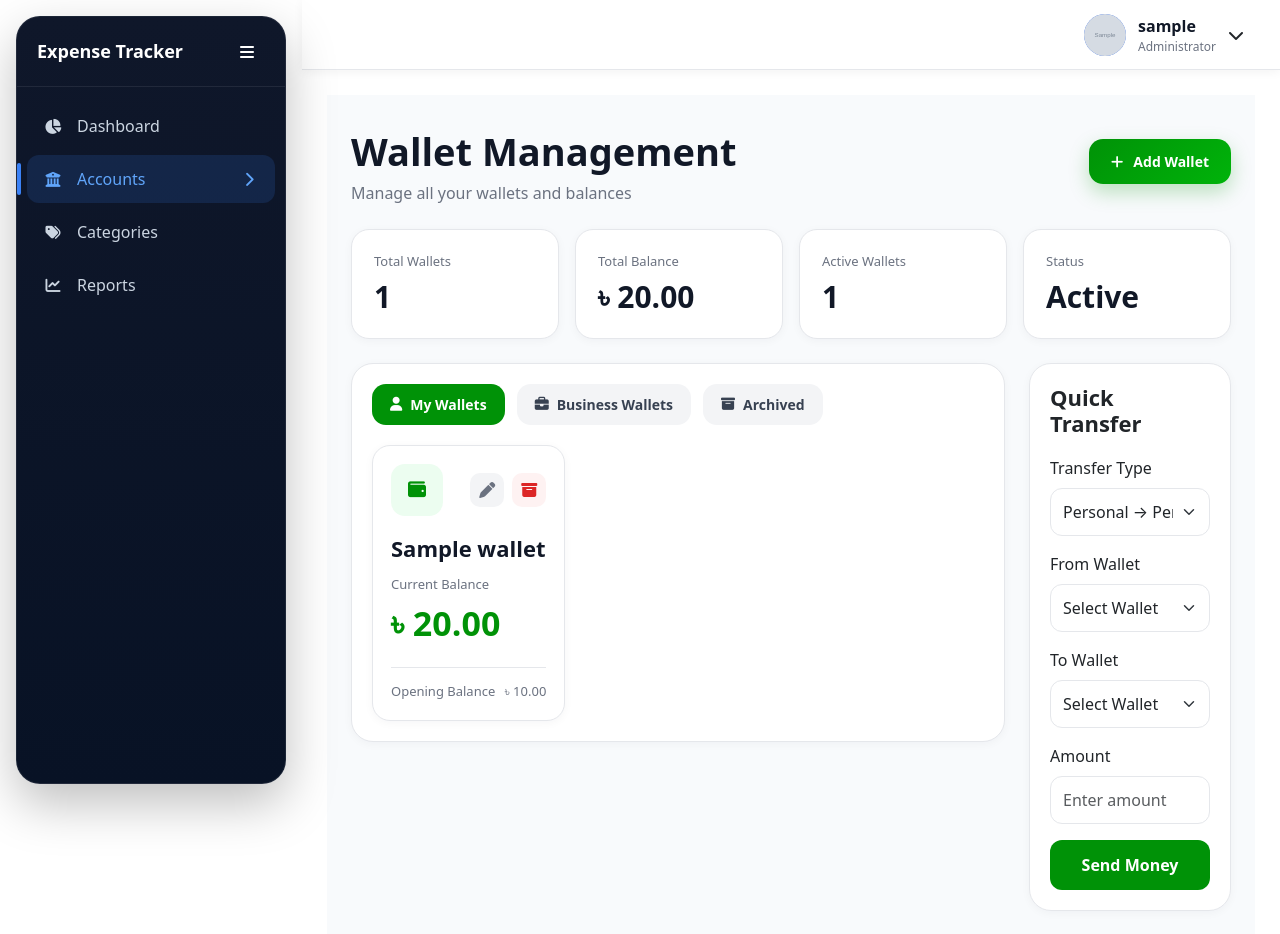
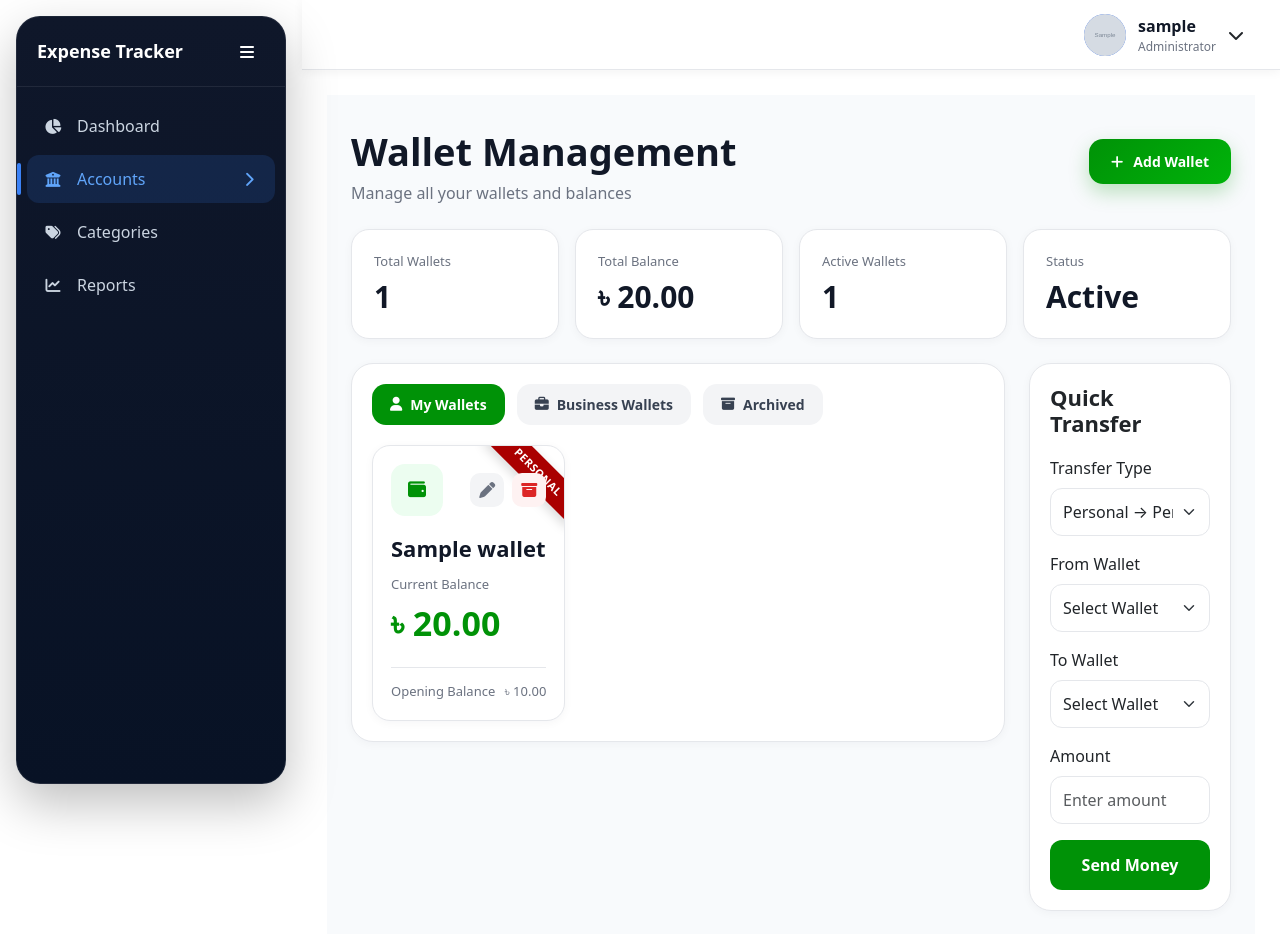
Before and after one commit to engrrasel/oneerp, a Django app: page /wallets/ in a window 1280 px wide. Shown: the top 934 px of the page. Run offline with Django 5.2, Linux system fonts and the light colour scheme; a user stored in the database is signed in; tables that the repository leaves empty hold one stand-in row (values such as "Sample post"); grey boxes marked "Sample" are stand-in pictures.

Commit message:
fix wallet section

```diff
--- a/wallets/static/wallets/css/wallet_list.css
+++ b/wallets/static/wallets/css/wallet_list.css
@@ -232,6 +232,8 @@
     display:flex;
     align-items:center;
     gap:8px;
+    position:relative;
+    z-index:20;
 }
 
 .wallet-actions form{
@@ -353,6 +355,42 @@
     background:var(--primary-dark);
 }
 
+.wallet-card{
+    position:relative;
+    overflow:hidden;
+}
+
+.wallet-ribbon{
+    position:absolute;
+    top:12px;
+    right:-34px;
+
+    width:120px;
+    padding:6px 0;
+
+    text-align:center;
+
+    font-size:11px;
+    font-weight:700;
+    letter-spacing:.5px;
+    text-transform:uppercase;
+
+    color:#fff;
+
+    transform:rotate(45deg);
+    z-index:1;
+
+    box-shadow:0 4px 12px rgba(0,0,0,.15);
+}
+
+.wallet-ribbon.personal{
+    background:#aa0000;
+}
+
+.wallet-ribbon.business{
+    background:#6ba500;
+}
+
 /* EMPTY */
 
 .empty-box{
--- a/wallets/templates/wallets/wallet_list.html
+++ b/wallets/templates/wallets/wallet_list.html
@@ -142,13 +142,25 @@
 
                     {% for wallet in wallets %}
 
+
+
                     <div class="col-xl-4 col-lg-6">
 
                     <div
                         class="wallet-card"
                         onclick="window.location='{% url 'wallet_detail' wallet.id %}'">
 
+                        <div class="wallet-ribbon {{ wallet.wallet_group }}">
+                            {% if wallet.wallet_group == 'business' %}
+                                Business
+                            {% else %}
+                                Personal
+                            {% endif %}
+                        </div>
+
                         <div class="wallet-top">
+
+
 
                                 <div class="wallet-icon">
 
@@ -161,10 +173,9 @@
                             {% if status == 'archived' %}
 
                             <a
-                                    href="{% url 'wallet_restore' wallet.id %}"
+                                href="{% url 'wallet_restore' wallet.id %}?next={{ request.get_full_path|urlencode }}"
                                 class="restore-btn"
                                 onclick="event.stopPropagation();">
-
                                     <i class="fas fa-rotate-left"></i>
 
                                 </a>
@@ -186,6 +197,11 @@
                                     onclick="event.stopPropagation();">
 
                                     {% csrf_token %}
+
+                                        <input
+                                        type="hidden"
+                                        name="next"
+                                        value="{{ request.get_full_path }}">
 
                                     <button
                                         type="submit"
@@ -288,7 +304,9 @@
                 {% endfor %}
                  {% endif %}
 
-
+                <form
+                    method="POST"
+                    action="{% url 'transfer_add' %}">
                     {% csrf_token %}
 
                     <div class="mb-3">
@@ -298,6 +316,7 @@
                         </label>
 
                         <select
+                            id="transfer_type"
                             name="transfer_type"
                             class="form-select">
 
@@ -328,6 +347,7 @@
                         </label>
 
                         <select
+                            id="send_from"
                             name="send_from"
                             class="form-select"
                             required>
@@ -354,6 +374,7 @@
                         </label>
 
                         <select
+                            id="send_to"
                             name="send_to"
                             class="form-select"
                             required>
@@ -413,5 +434,29 @@
 
 
 {% block extra_js %}
+
+<script>
+
+window.personalWallets = [
+{% for wallet in personal_wallets %}
+{
+    id: "{{ wallet.id }}",
+    name: "{{ wallet.name|escapejs }}"
+}{% if not forloop.last %},{% endif %}
+{% endfor %}
+];
+
+window.businessWallets = [
+{% for wallet in business_wallets %}
+{
+    id: "{{ wallet.id }}",
+    name: "{{ wallet.name|escapejs }}"
+}{% if not forloop.last %},{% endif %}
+{% endfor %}
+];
+
+</script>
+
 <script src="{% static 'wallets/js/wallet_list.js' %}"></script>
+
 {% endblock %}
--- a/wallets/views.py
+++ b/wallets/views.py
@@ -31,6 +31,7 @@ def wallet_list(request):
         'active'
     )
 
+
     if status == 'archived':
 
         wallets = Wallet.objects.filter(
@@ -45,6 +46,24 @@ def wallet_list(request):
             wallet_group=selected_group,
             is_active=True
         )
+
+
+    active_wallets = Wallet.objects.filter(
+        user=request.user,
+        is_active=True
+    )
+
+    personal_wallets = Wallet.objects.filter(
+        user=request.user,
+        wallet_group='personal',
+        is_active=True
+    )
+
+    business_wallets = Wallet.objects.filter(
+        user=request.user,
+        wallet_group='business',
+        is_active=True
+    )
     total_balance = Decimal('0.00')
 
     for wallet in wallets:
@@ -105,13 +124,15 @@ def wallet_list(request):
         {
             'active_tab': 'wallets',
             'wallets': wallets,
+            'active_wallets': active_wallets,
             'selected_group': selected_group,
             'status': status,
             'wallet_count': wallets.count(),
             'total_balance': total_balance,
+            'personal_wallets': personal_wallets,
+            'business_wallets': business_wallets,
         }
     )
-
 @login_required
 def wallet_add(request):
 
@@ -280,8 +301,12 @@ def wallet_delete(request, pk):
         'Wallet archived successfully.'
     )
 
+    next_url = request.POST.get('next')
+
+    if next_url:
+        return redirect(next_url)
+
     return redirect('wallet_list')
-
 
 @login_required
 def wallet_restore(request, pk):
@@ -300,7 +325,13 @@ def wallet_restore(request, pk):
         'Wallet restored successfully.'
     )
 
+    next_url = request.GET.get('next')
+
+    if next_url:
+        return redirect(next_url)
+
     return redirect('wallet_list')
+
 
 @login_required
 def wallet_detail(request, pk):
```
Also changed, not shown: wallets/static/wallets/js/wallet_list.js (+70 -2 lines). Lines whose indentation alone changed are shown as unchanged.
